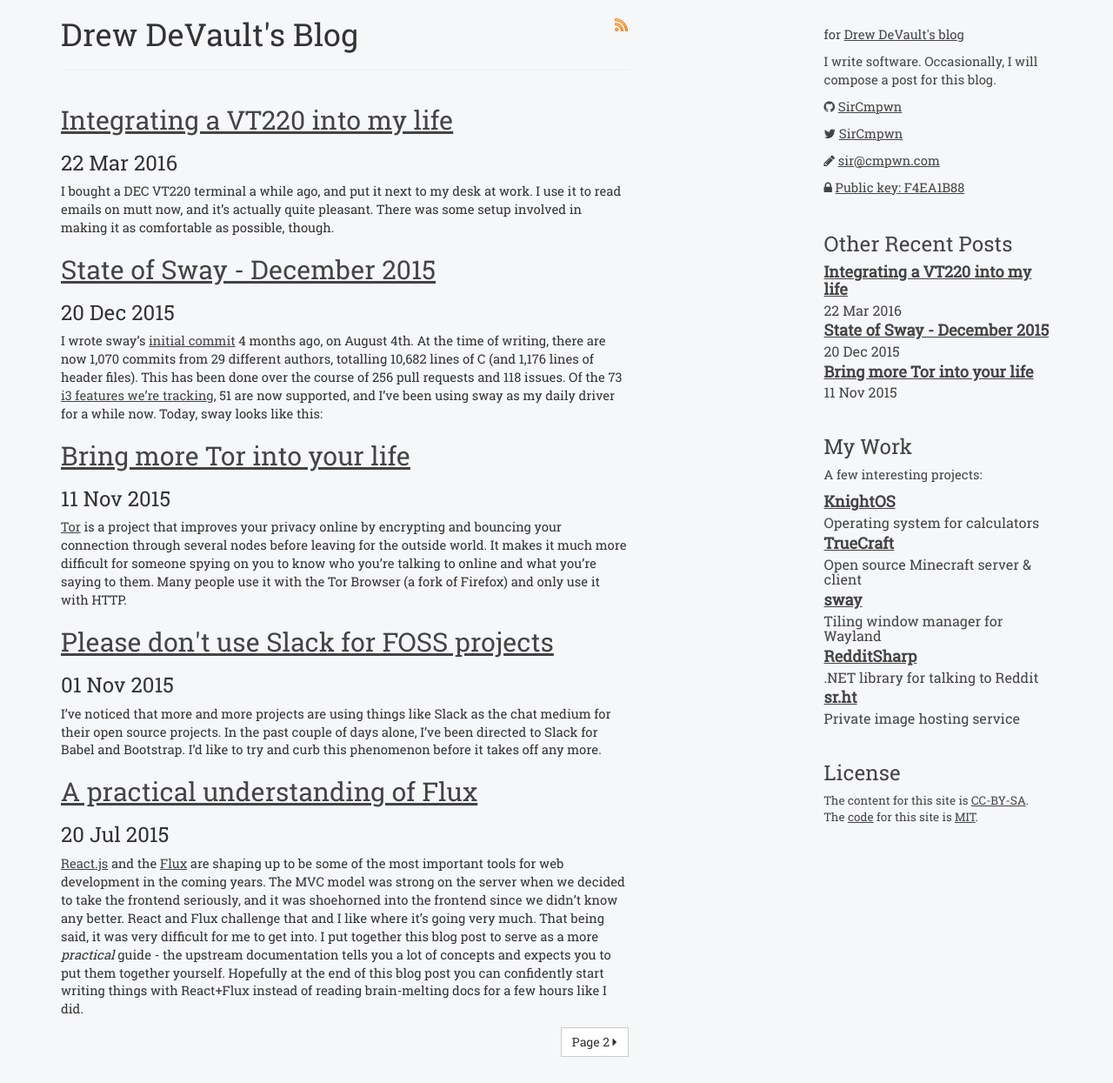
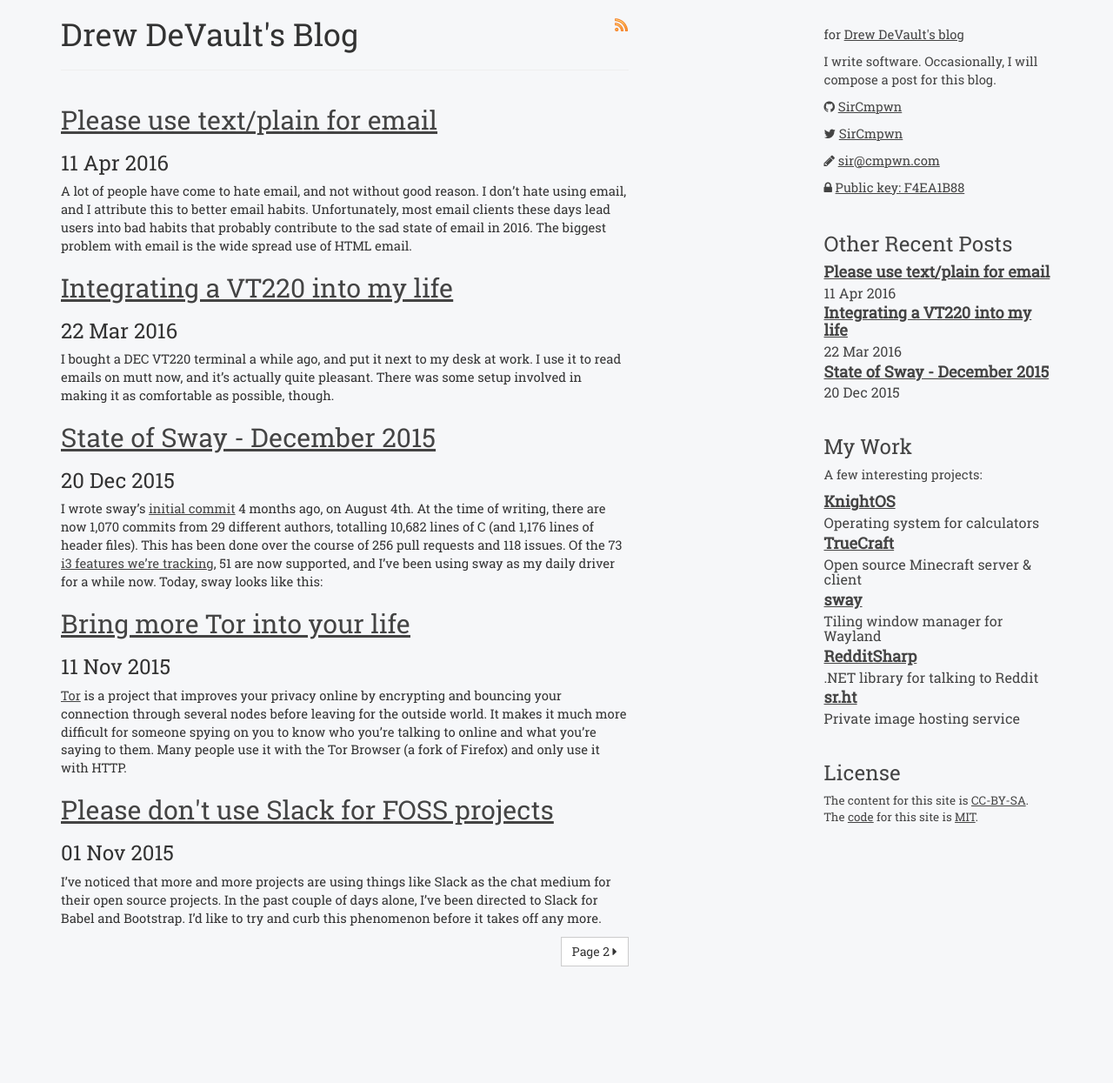
Before and after one commit to stormblog/sircmpwn.github.io, a Jekyll site: the page built from archive/index.html, in a window 1280 px wide. Shown: the whole page at 87% size. Built offline with Jekyll 4.4.1, drawn with Linux system fonts in a browser that asks for light colours; the list of posts is cut into pages by our own code; after the commit the page ends 1140 px from its top, so only the background shows below that; part of the change alters nothing that is shown.

Commit message:
Add blog post on HTML emails

```diff
--- /dev/null
+++ b/_posts/2016-04-11-Please-use-text-plain-for-emails.md
@@ -0,0 +1,136 @@
+---
+# vim: tw=80
+title: Please use text/plain for email
+layout: post
+---
+
+A lot of people have come to hate email, and not without good reason. I don't
+hate using email, and I attribute this to better email habits. Unfortunately,
+most email clients these days lead users into bad habits that probably
+contribute to the sad state of email in 2016. The biggest problem with email is
+the wide spread use of HTML email.
+
+Compare email to snail mail. You probably throw out most of the mail you get -
+it's all junk, ads. Think about the difference between snail mail you read and
+snail mail you throw out. Chances are, the mail you throw out is flashy flyers
+and spam that's carefully laid out by a designer and full of eye candy (kind of
+like many HTML emails). However, if you receive a letter from a friend it's
+probably going to be a lot less flashy - just text on a page. Reading letters
+like this is pleasant and welcome. Emails should be more like this.
+
+I consider this the basic argument for plaintext emails - they make email
+better. There are more specific problems with HTML emails that I can give,
+though (not to mention the fact that I read emails [on
+this](https://drewdevault.com/2016/03/22/Integrating-a-VT220-into-my-life.html)
+now).
+
+## What's wrong with HTML email
+
+**Tracking images** are images that are included in HTML emails with &lt;img
+/&gt; tags. These images have URLs with unique IDs in them that hit remote
+servers and let them know that you opened the email, along with various details
+about your mail client and such. This is a form of tracking, which many people
+go to great lengths to prevent with tools like
+[uBlock](https://github.com/gorhill/uBlock). Most email clients recognize this,
+and actually *block* images from being shown without explicit user consent. If
+your images aren't even being shown, then why include them? Tracking users is
+evil.
+
+Many **vulnerabilities** in mail clients also stem from rendering HTML email.
+Luckily, no mail clients have JavaScript enabled on their HTML email renderers.
+However, security issues related to HTML emails are still found quite often in
+mail clients. I don't want to view this crap (and I don't).
+
+HTML email also makes **phishing** much easier. I've often received HTML emails
+with links that hide their true intent by using a different href than their text
+would suggest (and almost always with a tracking code added, ugh). They are also
+**incompatible** with many email-based workflows, such as inline quoting,
+mailing list participation, and sending &amp; working with source code patches.
+
+## Good habits for plaintext emails
+
+Some nice things are possible when you choose to use plaintext emails. Remember
+before when I was comparing emails to snail mail letters? Well, let's continue
+those comparisons. Popular email clients of 2016 have thoroughly bastardized
+email, but here's what it once was and perhaps what it could be today.
+
+The common mail client today uses the abhorrent "[top
+posting](https://en.wikipedia.org/wiki/Posting_style#Top-posting)" format, where
+the entire previous message is dumped underneath your reply. As the usual quote
+goes:
+
+>A: Because it messes up the order in which people normally read text.
+>
+>Q: Why is top-posting such a bad thing?
+>
+>A: Top-posting.
+>
+>Q: What is the most annoying thing in e-mail?
+
+A better way to write emails is the same way you write a letter to send via
+snail mail. Would you photocopy the entire history of your correspondence and
+staple it to your response? After a while you would start paying more for the
+weight! Though bandwidth seems cheap now, the habit is still silly. Instead of
+copying the entire conversation into your email, quote only the relevant parts
+and respond to them inline. For example, let's say I receive this email:
+
+    Hi Drew!
+
+    Could you take a look at the server this afternoon? I think it's having some
+    issues with nginx.
+
+    I also took care of the upgrades you asked for last night. Sorry it took so
+    long!
+
+    --
+    John Doe
+
+The best way to respond to this would be:
+
+    Hi John!
+
+    >Could you take a look at the server this afternoon? I think it's having some
+    >issues with nginx.
+
+    No problem. I just had a quick look now and nginx was busted. Should be
+    working now.
+
+    >I also took care of the upgrades you asked for last night. Sorry it took so
+    >long!
+
+    Thanks!
+
+    --
+    Drew DeVault
+
+John might follow up with this:
+
+    >Should be working now.
+
+    Yep, seems to be up. Thanks!
+
+    --
+    John Doe
+
+Much better if you ask me. This works particularly well on mailing lists for
+open source projects, where you send a patch and reviewers will respond by
+quoting specific parts of your patch and leaving feedback. Just treat emails
+like letters!
+
+## Multipart emails
+
+I think there are nothing but negatives to HTML email. I use
+[mutt](http://www.mutt.org/) to read email, which doesn't even render HTML
+emails and allows me to compose emails with Vim. But if you absolutely insist on
+using HTML emails, please use [multipart
+emails](https://en.wikipedia.org/wiki/MIME#Multipart_messages). If you're
+sending automated emails, your programming language likely contains a mechanism
+to facilitate this. The idea is that you send an alternative text/plain body for
+your email. Be sure that this body contains all of the information of the HTML
+version. If you do this, I will at least be willing to read your emails.
+
+## How do I use plaintext emails?
+
+Your mail client should have an option for composing emails with plaintext. Look
+through your settings for it and it'll change the default. Then you're free!
+Tell your friends to do the same, and your email life will be happier.
--- a/css/base.css
+++ b/css/base.css
@@ -95,6 +95,7 @@ blockquote {
     padding-bottom: 3px;
     margin-left: 0;
     border-left: 4px #aaa solid;
+    font-size: 11pt;
 }
 
 .sidebar {
```
